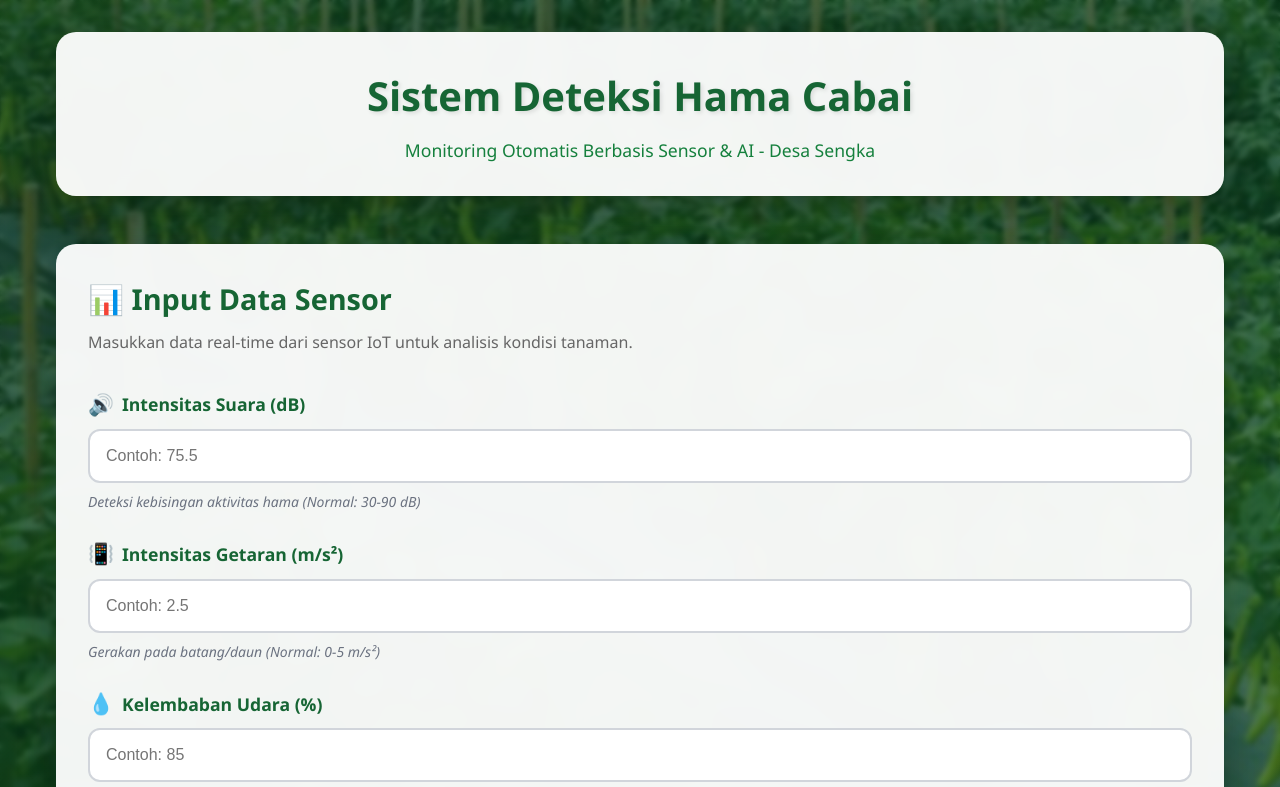
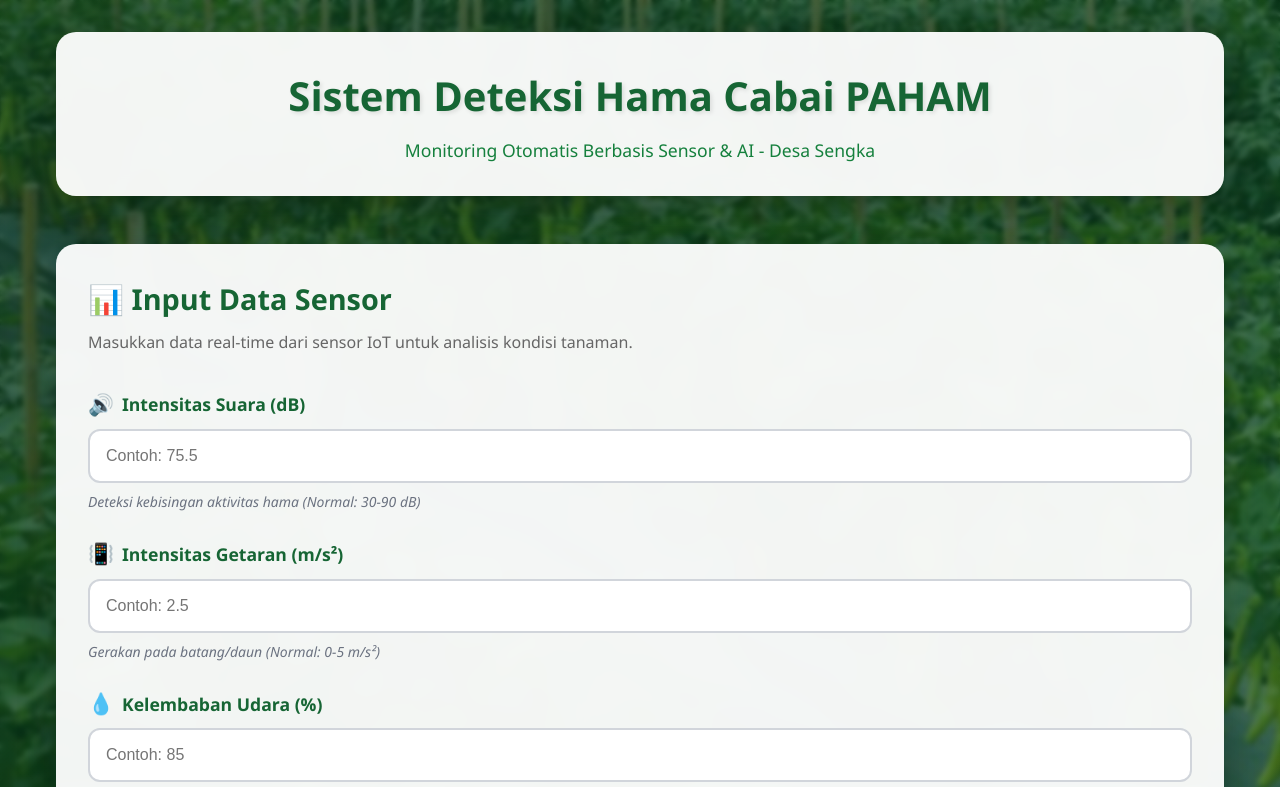
Before and after one commit to KingPublic/Sistem_Deteksi_Hama-TanamanCabai, a plain HTML site: page templates/index.html in a window 1280 px wide. Shown: the top 787 px of the page. Drawn offline with Linux system fonts and the light colour scheme.

Commit message:
Update index.html

```diff
--- a/templates/index.html
+++ b/templates/index.html
@@ -68,7 +68,7 @@
         <!-- Header -->
         <header class="header">
             <div class="header-content">
-                <h1 class="title">Sistem Deteksi Hama Cabai</h1>
+                <h1 class="title">Sistem Deteksi Hama Cabai PAHAM</h1>
                 <p class="subtitle">Monitoring Otomatis Berbasis Sensor & AI - Desa Sengka</p>
             </div>
         </header>
```
